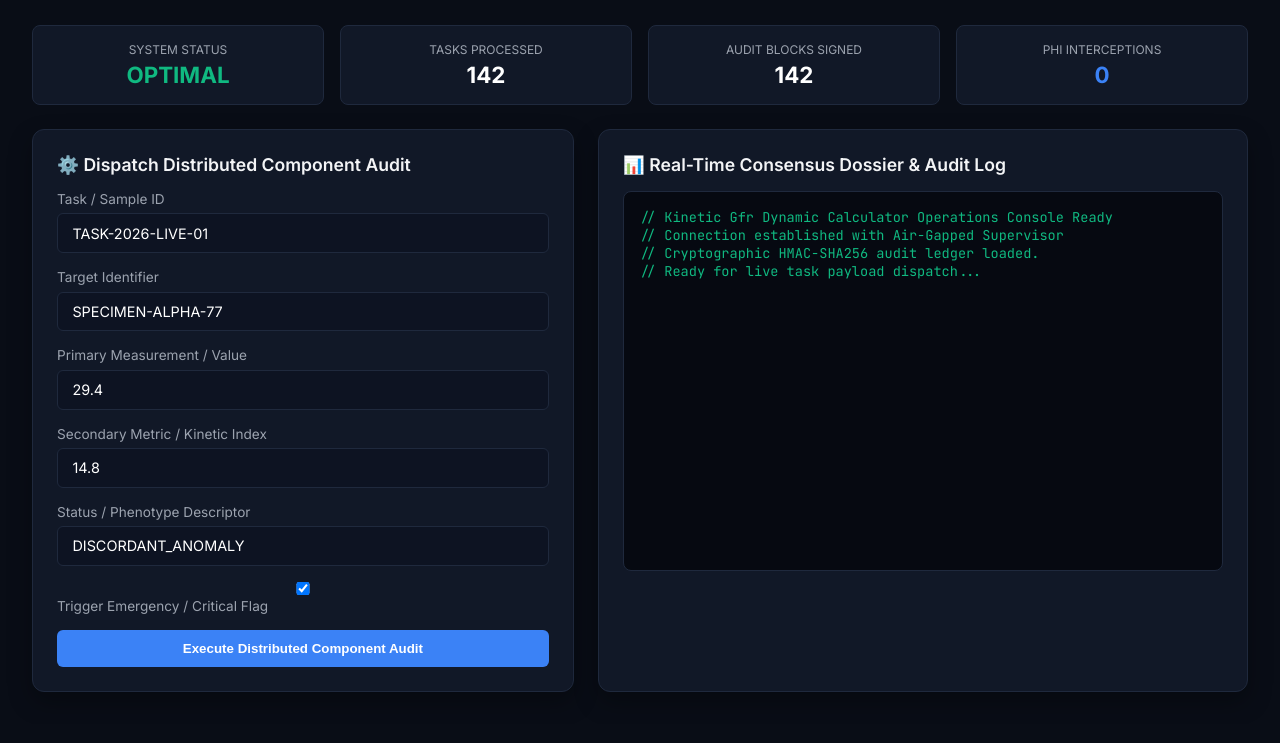
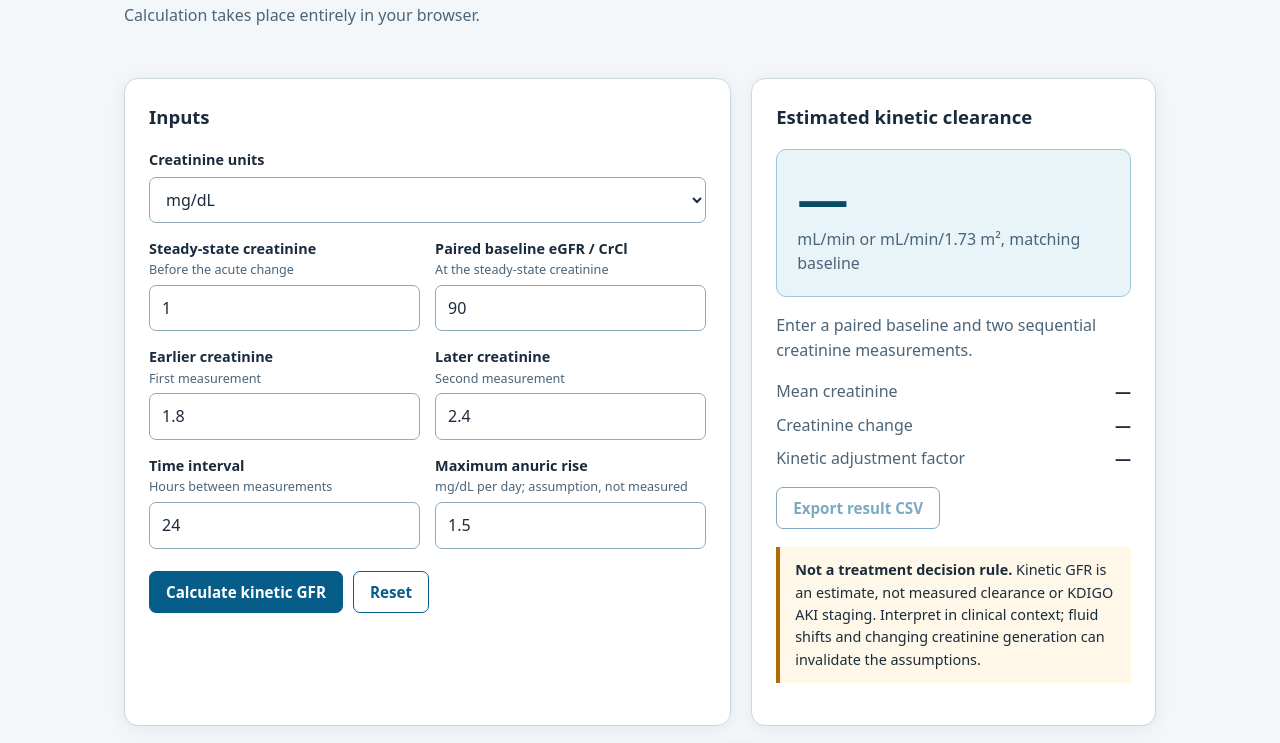
Before and after one commit to abusuraihsakhri/kinetic-gfr-dynamic-calculator, a plain HTML site: page web/index.html in a window 1280 px wide. Shown: the part 116-859 px from the top of the page. Drawn offline with Linux system fonts and the light colour scheme.

Commit message:
Replace nonfunctional audit console with accessible local kinetic GFR calculator

```diff
--- a/web/index.html
+++ b/web/index.html
@@ -1,236 +1,168 @@
-<!DOCTYPE html>
+<!doctype html>
 <html lang="en">
 <head>
-    <meta charset="UTF-8">
-    <meta name="viewport" content="width=device-width, initial-scale=1.0">
-    <title>Kinetic Gfr Dynamic Calculator — Operations Console</title>
-    <link href="https://fonts.googleapis.com/css2?family=Inter:wght@300;400;600;700&family=JetBrains+Mono:wght@400;600&display=swap" rel="stylesheet">
+  <meta charset="utf-8">
+  <meta name="viewport" content="width=device-width, initial-scale=1">
+  <meta name="description" content="Educational Chen 2013 kinetic GFR calculator for changing serum creatinine.">
+  <title>Kinetic GFR | Chen 2013</title>
   <style>
-        :root {
-            --bg: #090d16;
-            --card: #111827;
-            --border: #1f293d;
-            --accent: #3b82f6;
-            --accent-glow: rgba(59, 130, 246, 0.25);
-            --text: #f3f4f6;
-            --text-muted: #9ca3af;
-            --danger: #ef4444;
-            --warning: #f59e0b;
-            --success: #10b981;
-        }
-        * { box-sizing: border-box; margin: 0; padding: 0; }
-        body {
-            font-family: 'Inter', sans-serif;
-            background: var(--bg);
-            color: var(--text);
-            padding: 2rem;
-            min-height: 100vh;
-        }
-        .header {
-            display: flex;
-            justify-content: space-between;
-            align-items: center;
-            border-bottom: 1px solid var(--border);
-            padding-bottom: 1.5rem;
-            margin-bottom: 2rem;
-        }
-        .header-title h1 { font-size: 1.6rem; font-weight: 700; color: #fff; }
-        .header-title p { color: var(--text-muted); font-size: 0.9rem; margin-top: 0.25rem; }
-        .badge {
-            display: inline-block;
-            padding: 0.3rem 0.8rem;
-            border-radius: 9999px;
-            font-size: 0.75rem;
-            font-weight: 600;
-            background: var(--accent-glow);
-            color: var(--accent);
-            border: 1px solid var(--accent);
-        }
-        .grid {
-            display: grid;
-            grid-template-columns: 1fr 1.2fr;
-            gap: 1.5rem;
-        }
-        .card {
-            background: var(--card);
-            border: 1px solid var(--border);
-            border-radius: 12px;
-            padding: 1.5rem;
-            box-shadow: 0 10px 25px rgba(0,0,0,0.3);
-        }
-        .card h2 {
-            font-size: 1.1rem;
-            font-weight: 600;
-            margin-bottom: 1rem;
-            display: flex;
-            align-items: center;
-            gap: 0.5rem;
-        }
-        .form-group { margin-bottom: 1rem; }
-        label { display: block; font-size: 0.85rem; color: var(--text-muted); margin-bottom: 0.4rem; }
-        input, select, textarea {
-            width: 100%;
-            padding: 0.65rem 0.9rem;
-            background: #0d1322;
-            border: 1px solid var(--border);
-            border-radius: 6px;
-            color: #fff;
-            font-family: inherit;
-            font-size: 0.9rem;
-        }
-        input:focus, textarea:focus { outline: none; border-color: var(--accent); }
-        .btn {
-            background: var(--accent);
-            color: #fff;
-            border: none;
-            padding: 0.7rem 1.4rem;
-            border-radius: 6px;
-            font-weight: 600;
-            cursor: pointer;
-            transition: 0.2s;
-            width: 100%;
-        }
-        .btn:hover { background: #2563eb; }
-        .terminal {
-            background: #060911;
-            border: 1px solid var(--border);
-            border-radius: 8px;
-            padding: 1rem;
-            font-family: 'JetBrains Mono', monospace;
-            font-size: 0.85rem;
-            color: #10b981;
-            height: 380px;
-            overflow-y: auto;
-            white-space: pre-wrap;
-        }
-        .metrics-bar {
-            display: grid;
-            grid-template-columns: repeat(4, 1fr);
-            gap: 1rem;
-            margin-bottom: 1.5rem;
-        }
-        .metric-box {
-            background: var(--card);
-            border: 1px solid var(--border);
-            border-radius: 8px;
-            padding: 1rem;
-            text-align: center;
-        }
-        .metric-val { font-size: 1.4rem; font-weight: 700; color: #fff; margin-top: 0.25rem; }
-        .metric-label { font-size: 0.75rem; color: var(--text-muted); text-transform: uppercase; }
+    :root { color-scheme: light; --ink:#192b3c; --muted:#4b6478; --border:#cad8e1; --panel:#fff; --bg:#f4f7fa; --accent:#075d89; --danger:#a01d27; }
+    * { box-sizing:border-box; }
+    body { margin:0; background:var(--bg); color:var(--ink); font:16px/1.55 system-ui,-apple-system,Segoe UI,sans-serif; }
+    header,main,footer { max-width:1080px; margin:auto; padding:24px; }
+    header { padding-top:38px; padding-bottom:12px; }
+    h1 { font-size:clamp(1.7rem,4vw,2.5rem); line-height:1.2; margin:0 0 8px; letter-spacing:-.035em; }
+    h2 { font-size:1.16rem; margin:0 0 18px; }
+    p { margin:8px 0 14px; }
+    .lead { max-width:790px; color:var(--muted); }
+    .layout { display:grid; grid-template-columns:minmax(0,1.35fr) minmax(285px,.9fr); gap:20px; }
+    .panel { background:var(--panel); border:1px solid var(--border); border-radius:14px; padding:24px; box-shadow:0 3px 16px #1a344514; }
+    .fields { display:grid; grid-template-columns:repeat(2,minmax(0,1fr)); gap:15px; }
+    .field { min-width:0; }
+    label { display:block; font-weight:650; font-size:.9rem; margin-bottom:5px; }
+    .hint { display:block; color:var(--muted); font-size:.79rem; font-weight:400; }
+    input,select { width:100%; padding:10px 12px; border:1px solid #90aabd; border-radius:7px; color:var(--ink); background:#fff; font:inherit; }
+    input:focus-visible,select:focus-visible,button:focus-visible,a:focus-visible { outline:3px solid #3c95ce; outline-offset:2px; }
+    .wide { grid-column:1/-1; }
+    .actions { display:flex; gap:10px; flex-wrap:wrap; margin-top:22px; }
+    button { border:1px solid var(--accent); border-radius:7px; background:var(--accent); color:white; padding:10px 16px; font:600 .95rem system-ui; cursor:pointer; }
+    button.secondary { color:var(--accent); background:white; }
+    button:disabled { opacity:.52; cursor:not-allowed; }
+    .result { background:#e9f4f9; border:1px solid #a0c5d9; padding:20px; border-radius:10px; margin:12px 0 16px; }
+    .number { font-size:clamp(2.1rem,6vw,3.2rem); line-height:1.1; font-weight:750; color:#084966; font-variant-numeric:tabular-nums; }
+    .muted { color:var(--muted); }
+    .error { color:var(--danger); font-weight:600; min-height:1.4em; }
+    dl { display:grid; grid-template-columns:1fr auto; gap:9px 8px; margin:16px 0; }
+    dt { color:var(--muted); } dd { margin:0; font-weight:650; font-variant-numeric:tabular-nums; }
+    .notice { background:#fff7e8; border-left:4px solid #ae6e05; padding:12px 15px; margin:18px 0; font-size:.9rem; }
+    .details { margin-top:20px; }
+    code { word-break:break-word; background:#e8eef2; padding:2px 5px; border-radius:3px; }
+    footer { font-size:.87rem; color:var(--muted); }
+    a { color:var(--accent); text-underline-offset:3px; }
+    @media(max-width:760px) { .layout { grid-template-columns:1fr; } header,main,footer { padding:16px; } header { padding-top:26px; } }
+    @media(max-width:440px) { .fields { grid-template-columns:1fr; } .panel { padding:18px; } }
   </style>
 </head>
 <body>
-
-    <div class="header">
-        <div class="header-title">
-            <h1>Kinetic Gfr Dynamic Calculator</h1>
-            <p>Domain: Clinical & Cryptographic AI | Standard: CAP / CLSI / NIST Standards | LabMind-Atlas Architecture</p>
+  <header>
+    <h1>Kinetic GFR calculator</h1>
+    <p class="lead">Estimate renal clearance while serum creatinine is changing, using the Chen (2013) kinetic equation. Calculation takes place entirely in your browser.</p>
+  </header>
+  <main>
+    <div class="layout">
+      <section class="panel" aria-labelledby="input-heading">
+        <h2 id="input-heading">Inputs</h2>
+        <form id="calculator">
+          <div class="fields">
+            <div class="field wide">
+              <label for="unit">Creatinine units</label>
+              <select id="unit" name="unit"><option value="mg/dL">mg/dL</option><option value="umol/L">µmol/L</option></select>
             </div>
-        <div>
-            <span class="badge">Air-Gapped Active</span>
-            <span class="badge" style="background: rgba(16,185,129,0.2); color: #10b981; border-color: #10b981;">Zero-PHI Guard Active</span>
+            <div class="field">
+              <label for="steady_state_creatinine">Steady-state creatinine <span class="hint">Before the acute change</span></label>
+              <input required type="number" min="0" step="any" id="steady_state_creatinine" name="steady_state_creatinine" value="1">
+            </div>
+            <div class="field">
+              <label for="baseline_gfr">Paired baseline eGFR / CrCl <span class="hint">At the steady-state creatinine</span></label>
+              <input required type="number" min="0" step="any" id="baseline_gfr" name="baseline_gfr" value="90">
+            </div>
+            <div class="field">
+              <label for="creatinine_1">Earlier creatinine <span class="hint">First measurement</span></label>
+              <input required type="number" min="0" step="any" id="creatinine_1" name="creatinine_1" value="1.8">
+            </div>
+            <div class="field">
+              <label for="creatinine_2">Later creatinine <span class="hint">Second measurement</span></label>
+              <input required type="number" min="0" step="any" id="creatinine_2" name="creatinine_2" value="2.4">
+            </div>
+            <div class="field">
+              <label for="hours">Time interval <span class="hint">Hours between measurements</span></label>
+              <input required type="number" min="0" step="any" id="hours" name="hours" value="24">
+            </div>
+            <div class="field">
+              <label for="max_creatinine_rise_per_day">Maximum anuric rise <span class="hint">mg/dL per day; assumption, not measured</span></label>
+              <input required type="number" min="0" step="any" id="max_creatinine_rise_per_day" name="max_creatinine_rise_per_day" value="1.5">
             </div>
           </div>
+          <div class="actions">
+            <button type="submit">Calculate kinetic GFR</button>
+            <button class="secondary" type="reset">Reset</button>
+          </div>
+        </form>
+        <p role="alert" id="error" class="error"></p>
+      </section>
 
-    <div class="metrics-bar">
-        <div class="metric-box">
-            <div class="metric-label">System Status</div>
-            <div class="metric-val" style="color: var(--success);" id="m-status">OPTIMAL</div>
+      <section class="panel" aria-labelledby="results-heading">
+        <h2 id="results-heading">Estimated kinetic clearance</h2>
+        <div class="result" aria-live="polite" aria-atomic="true">
+          <div id="value" class="number">—</div>
+          <div id="unit-label" class="muted">mL/min or mL/min/1.73 m², matching baseline</div>
         </div>
-        <div class="metric-box">
-            <div class="metric-label">Tasks Processed</div>
-            <div class="metric-val" id="m-tasks">142</div>
-        </div>
-        <div class="metric-box">
-            <div class="metric-label">Audit Blocks Signed</div>
-            <div class="metric-val" id="m-audit">142</div>
-        </div>
-        <div class="metric-box">
-            <div class="metric-label">PHI Interceptions</div>
-            <div class="metric-val" style="color: var(--accent);" id="m-phi">0</div>
-        </div>
+        <p id="status" class="muted">Enter a paired baseline and two sequential creatinine measurements.</p>
+        <dl>
+          <dt>Mean creatinine</dt><dd id="mean">—</dd>
+          <dt>Creatinine change</dt><dd id="delta">—</dd>
+          <dt>Kinetic adjustment factor</dt><dd id="factor">—</dd>
+        </dl>
+        <button id="export" type="button" class="secondary" disabled>Export result CSV</button>
+        <div class="notice"><strong>Not a treatment decision rule.</strong> Kinetic GFR is an estimate, not measured clearance or KDIGO AKI staging. Interpret in clinical context; fluid shifts and changing creatinine generation can invalidate the assumptions.</div>
+      </section>
     </div>
 
-    <div class="grid">
-        <div class="card">
-            <h2>⚙️ Dispatch Distributed Component Audit</h2>
-            <div class="form-group">
-                <label>Task / Sample ID</label>
-                <input type="text" id="task_id" value="TASK-2026-LIVE-01">
-            </div>
-            <div class="form-group">
-                <label>Target Identifier</label>
-                <input type="text" id="target_id" value="SPECIMEN-ALPHA-77">
-            </div>
-            <div class="form-group">
-                <label>Primary Measurement / Value</label>
-                <input type="number" id="primary_metric" value="29.4" step="0.1">
-            </div>
-            <div class="form-group">
-                <label>Secondary Metric / Kinetic Index</label>
-                <input type="number" id="secondary_metric" value="14.8" step="0.1">
-            </div>
-            <div class="form-group">
-                <label>Status / Phenotype Descriptor</label>
-                <input type="text" id="status_descriptor" value="DISCORDANT_ANOMALY">
-            </div>
-            <div class="form-group">
-                <label><input type="checkbox" id="is_critical" checked> Trigger Emergency / Critical Flag</label>
-            </div>
-            <button class="btn" onclick="runAudit()">Execute Distributed Component Audit</button>
-        </div>
-
-        <div class="card">
-            <h2>📊 Real-Time Consensus Dossier & Audit Log</h2>
-            <div class="terminal" id="outputConsole">// Kinetic Gfr Dynamic Calculator Operations Console Ready
-// Connection established with Air-Gapped Supervisor
-// Cryptographic HMAC-SHA256 audit ledger loaded.
-// Ready for live task payload dispatch...</div>
-        </div>
-    </div>
-
+    <section class="panel details" aria-labelledby="method-heading">
+      <h2 id="method-heading">Method and limitations</h2>
+      <p><code>KeGFR = (SCr steady × GFR steady / mean SCr) × [1 − 24 × (SCr₂ − SCr₁) / (hours × max rise/day)]</code></p>
+      <p>Baseline GFR or creatinine clearance must correspond to the entered steady-state creatinine. The result retains the baseline estimate's normalization: do not treat an indexed eGFR (mL/min/1.73 m²) as absolute mL/min for dosing without appropriate assessment. The maximum anuric rise defaults to an illustrative 1.5 mg/dL/day; it varies between patients. Impossible negative estimates are rejected instead of presented as physiologic.</p>
+      <p><strong>Reference:</strong> Chen S. Retooling the creatinine clearance equation to estimate kinetic GFR when the plasma creatinine is changing acutely. <em>J Am Soc Nephrol.</em> 2013;24:877–888. <a href="https://pubmed.ncbi.nlm.nih.gov/23704286/" target="_blank" rel="noopener noreferrer">PMID 23704286</a>.</p>
+      <p><strong>Privacy:</strong> No accounts, cookies, analytics, server API calls, or local storage. Inputs stay in the current browser tab. Do not enter identifiable patient information.</p>
+    </section>
+  </main>
+  <footer>Educational and research use only · <a href="https://github.com/abusuraihsakhri/kinetic-gfr-dynamic-calculator">Source code</a></footer>
+  <script src="./kinetic.js"></script>
   <script>
-        async function runAudit() {
-            const consoleEl = document.getElementById('outputConsole');
-            consoleEl.innerText = "// Dispatching task across specialized workers...
-// Invoking InvariantQCWorker, SafetyEscalationWorker, ProtocolWorker...";
-
-            const payload = {
-                task_id: document.getElementById('task_id').value,
-                target_identifier: document.getElementById('target_id').value,
-                primary_metric: parseFloat(document.getElementById('primary_metric').value),
-                secondary_metric: parseFloat(document.getElementById('secondary_metric').value),
-                status_descriptor: document.getElementById('status_descriptor').value,
-                is_critical_flag: document.getElementById('is_critical').checked
-            };
-
+    'use strict';
+    const form = document.getElementById('calculator');
+    const exportButton = document.getElementById('export');
+    let last = null;
+    const get = (id) => document.getElementById(id);
+    function clear() {
+      last = null;
+      get('value').textContent = '—';
+      get('mean').textContent = '—';
+      get('delta').textContent = '—';
+      get('factor').textContent = '—';
+      get('status').textContent = 'Enter a paired baseline and two sequential creatinine measurements.';
+      get('error').textContent = '';
+      exportButton.disabled = true;
+    }
+    form.addEventListener('reset', () => { setTimeout(clear, 0); });
+    form.addEventListener('submit', (event) => {
+      event.preventDefault();
+      clear();
+      const values = Object.fromEntries(new FormData(form));
       try {
-                const res = await fetch('/api/audit', {
-                    method: 'POST',
-                    headers: { 'Content-Type': 'application/json' },
-                    body: JSON.stringify(payload)
+        const output = KineticGFR.calculate(values);
+        last = { ...values, ...output };
+        get('value').textContent = String(output.kegfr);
+        get('mean').textContent = output.mean_creatinine + ' ' + (values.unit === 'umol/L' ? 'µmol/L' : 'mg/dL');
+        get('delta').textContent = output.creatinine_change + ' ' + (values.unit === 'umol/L' ? 'µmol/L' : 'mg/dL');
+        get('factor').textContent = String(output.kinetic_factor);
+        get('status').textContent = 'Estimated clearance; units match the baseline GFR / CrCl entered.';
+        exportButton.disabled = false;
+      } catch (error) {
+        get('error').textContent = error.message;
+        get('status').textContent = 'No valid result calculated.';
+      }
     });
-                const data = await res.json();
-                consoleEl.innerText = JSON.stringify(data, null, 2);
-                document.getElementById('m-tasks').innerText = parseInt(document.getElementById('m-tasks').innerText) + 1;
-                document.getElementById('m-audit').innerText = parseInt(document.getElementById('m-audit').innerText) + 1;
-            } catch (err) {
-                consoleEl.innerText = "// Offline / Simulation Output:\n" + JSON.stringify({
-                    dossier_id: "DOSSIER-SIM-" + Math.floor(Math.random()*10000),
-                    system: "kinetic-gfr-dynamic-calculator",
-                    domain: "Clinical & Cryptographic AI",
-                    task_id: payload.task_id,
-                    overall_urgency: payload.is_critical_flag ? "CRITICAL_STAT_PANIC" : "ELEVATED_RISK",
-                    integrity_status: "DISCORDANT_ANOMALY",
-                    alerts: [
-                        { worker: "InvariantQCWorker", alert: "Primary metric exceeds upper reference bound" },
-                        { worker: "SafetyEscalationWorker", alert: "Critical emergency interlock flag active" }
-                    ],
-                    audit_hash: "HMAC_SHA256_e83f9a72b941d6c381f9"
-                }, null, 2);
-            }
-        }
+    exportButton.addEventListener('click', () => {
+      if (!last) return;
+      const keys = ['steady_state_creatinine','baseline_gfr','creatinine_1','creatinine_2','hours','max_creatinine_rise_per_day','unit','kegfr','kinetic_factor'];
+      const csv = keys.join(',') + '\r\n' + keys.map((key) => JSON.stringify(String(last[key]))).join(',') + '\r\n';
+      const url = URL.createObjectURL(new Blob([csv], {type: 'text/csv;charset=utf-8'}));
+      const a = document.createElement('a');
+      a.href = url; a.download = 'kinetic-gfr.csv';
+      document.body.appendChild(a); a.click(); a.remove();
+      URL.revokeObjectURL(url);
+    });
   </script>
 </body>
 </html>
```
Lines whose indentation alone changed are shown as unchanged.
